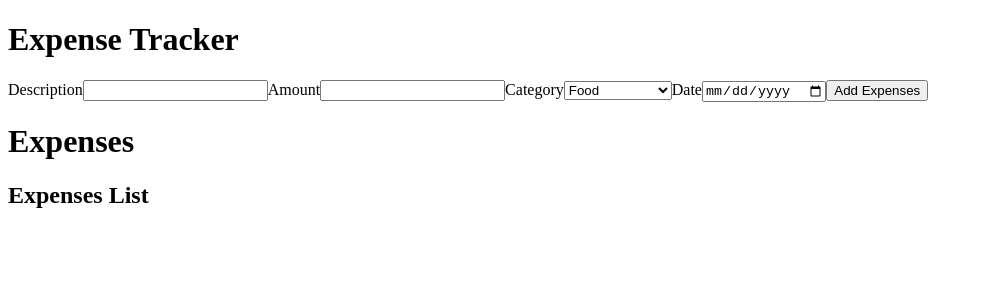
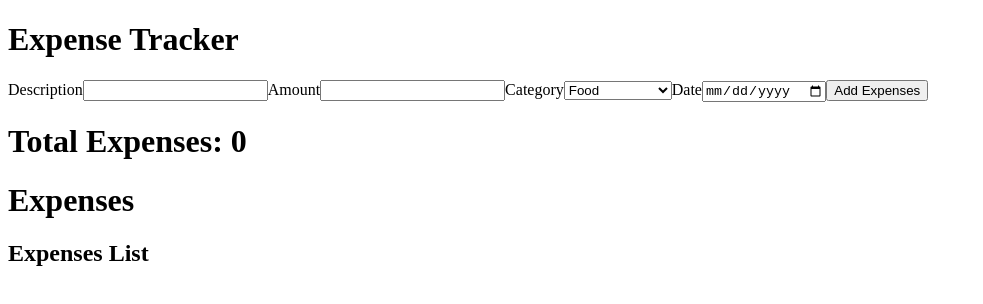
Before and after one commit to Russel-domingo/Expense-tracker, a React (Vite) app: page / in a window 1280 px wide. Shown: the top 304 px of the page, without its empty margins (0-983 px from the left). Built offline with nearby package versions, Linux system fonts and the light colour scheme.

Commit message:
Added: Total of expenses

```diff
--- a/src/App.jsx
+++ b/src/App.jsx
@@ -5,6 +5,10 @@ import ExpensesList from './components/ExpensesList';
 
 function App() {
   const [expenses, setExpenses] = useState([]);
+
+  const totalExpense = expenses.reduce((expense, currentExpense) => {
+    return expense + currentExpense.amount;
+  }, 0);
 
   function addExpenses(expense) {
     setExpenses((currentExpenses) => {
@@ -14,13 +18,15 @@ function App() {
 
   function deleteExpense(id){
     setExpenses((currentExpenses) => {
-        return currentExpenses.filter((expense) => expense.id != id);
+        return currentExpenses.filter((expense) => expense.id !== id);
     })
   }
   return (
     <div>
         <h1>Expense Tracker</h1>
         <ExpenseForm onAddExpenses={addExpenses}/>
+
+        <h1>Total Expenses: {totalExpense}</h1>
 
         <h1>Expenses</h1>
         <ExpensesList expenses={expenses} onDeleteExpenses={deleteExpense}/>
```
